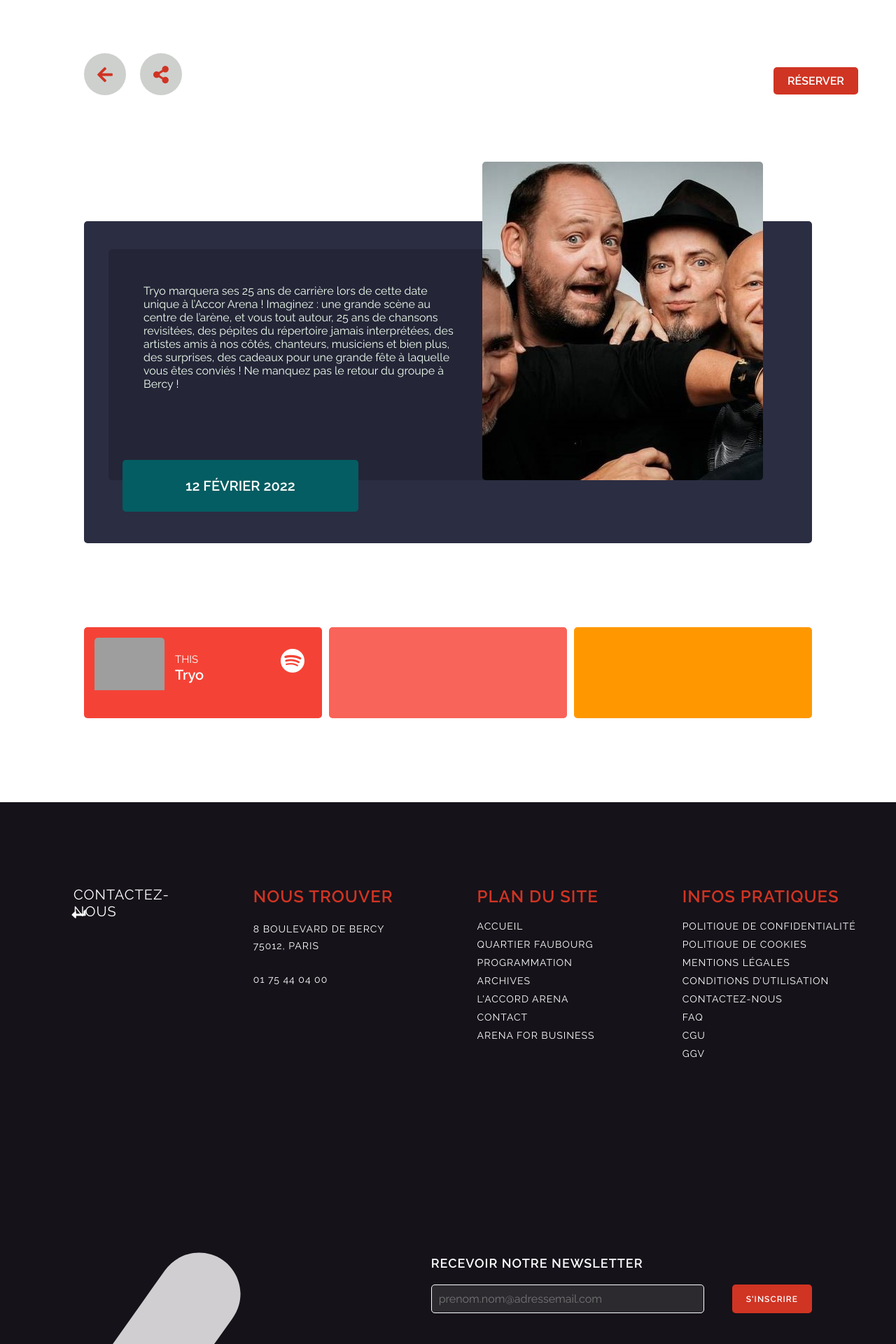
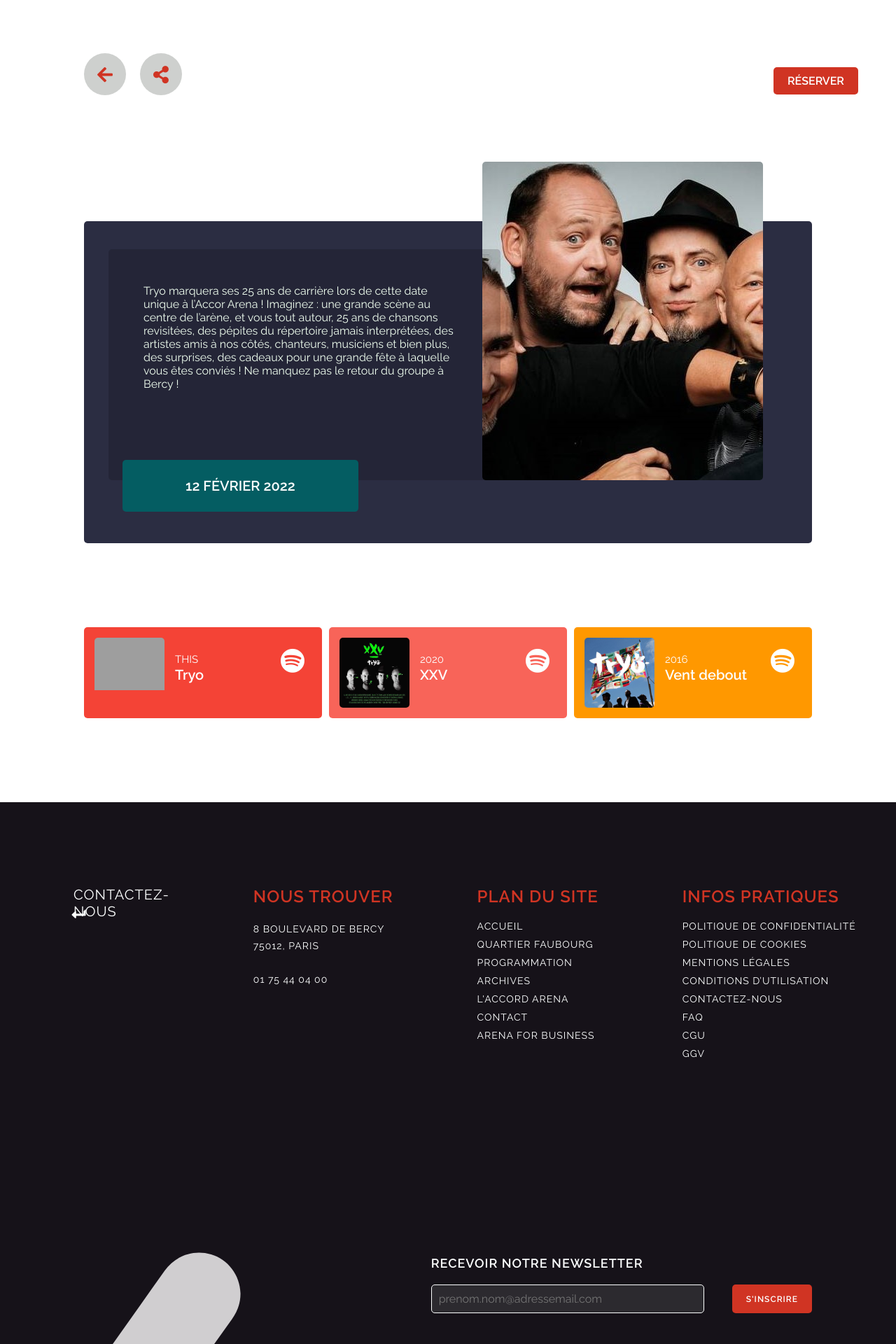
Before and after one commit to tmiia/Accor-Arena-TeamWork, a Jekyll site: the page built from _pages/page-artiste.html, in a window 1280 px wide. Shown: the part 1184-3104 px from the top of the page at 70% size. Built offline with Jekyll 4.4.1, drawn with Linux system fonts in a browser that asks for light colours.

Commit message:
update errtiste

```diff
--- a/_includes/spotify.html
+++ b/_includes/spotify.html
@@ -2,22 +2,32 @@
 
 
 
+    <div class="widgets">
 
-    <div class="widgets">
         <a class="widget-first">
             <p class="sur-titre">THIS</p>
             <p class="titre">Tryo</p>
             <span class="img-spot"></span>
             <i class="fab fa-spotify"></i>
         </a>
+
         <a class="widget-seconde">
             <span class="img-spot"></span>
+            <i class="fab fa-spotify"></i>
+            <p class="sur-titre">2020</p>
+            <p class="titre">XXV</p>
 
         </a>
         <a class="widget-therd">
             <span class="img-spot"></span>
+            <i class="fab fa-spotify"></i>
+            <p class="sur-titre">2016</p>
+            <p class="titre">Vent debout</p>
 
         </a>
     </div>
 
+
+
+
 </section>
--- a/_sass/components/spotify.scss
+++ b/_sass/components/spotify.scss
@@ -1,13 +1,11 @@
 .spotify{
-    position: relative;
     display: flex;
     justify-content: center;
-    align-items: center;
-    margin: 120px;
+    margin: 0px 120px 120px 120px;
 
 
         .widgets{
-            width: 100%;
+            width: 1144px;
             display: flex;
             justify-content: space-between;
 
@@ -61,21 +59,103 @@
          }
 
          .widget-seconde{
+            position: relative;
             background-color: #F86459;
             width: 340px;
             height: 130px;
             border-radius: 5px;
 
 
-         }
+            & i{
+                position: absolute;
+                color: $blanc;
+                right: 25px;
+                top: 30px;
+                font-size: 35px;
+            }
+
+            .titre{
+                color: $blanc;
+                position: absolute;
+                left: 130px;
+                bottom: 50px;
+                font-family: $font-text;
+                font-weight: bolder;
+                font-size: 20px;
+
+            }
+            .sur-titre{
+                color: $blanc;
+                position: absolute;
+                left: 130px;
+                bottom: 75px;
+                font-family: $font-text;
+                font-size: 15px;
+
+            }
+
+            .img-spot{
+                position: absolute;
+                width: 100px;
+                height: 100px;
+                left: 15px;
+                bottom: 15px;
+                border-radius: 5px;
+                background-image: url(/assets/media/spottryo2.jpg);
+                background-size: 100%;
+                background-repeat: no-repeat;
+            }
+        }
 
 
          .widget-therd{
+            position: relative;
             background-color: #FF9800;
             width: 340px;
             height: 130px;
             border-radius: 5px;
 
+            & i{
+                position: absolute;
+                color: $blanc;
+                right: 25px;
+                top: 30px;
+                font-size: 35px;
+            }
+
+            .titre{
+                color: $blanc;
+                position: absolute;
+                left: 130px;
+                bottom: 50px;
+                font-family: $font-text;
+                font-weight: bolder;
+                font-size: 20px;
+
+            }
+            .sur-titre{
+                color: $blanc;
+                position: absolute;
+                left: 130px;
+                bottom: 75px;
+                font-family: $font-text;
+                font-size: 15px;
+
+            }
+
+            .img-spot{
+                position: absolute;
+                width: 100px;
+                height: 100px;
+                left: 15px;
+                bottom: 15px;
+                border-radius: 5px;
+                background-image: url(/assets/media/spottryo3.jpg);
+                background-size: 100%;
+                background-repeat: no-repeat;
+            }
+
+
          }
-        }
     }
+ }
```
